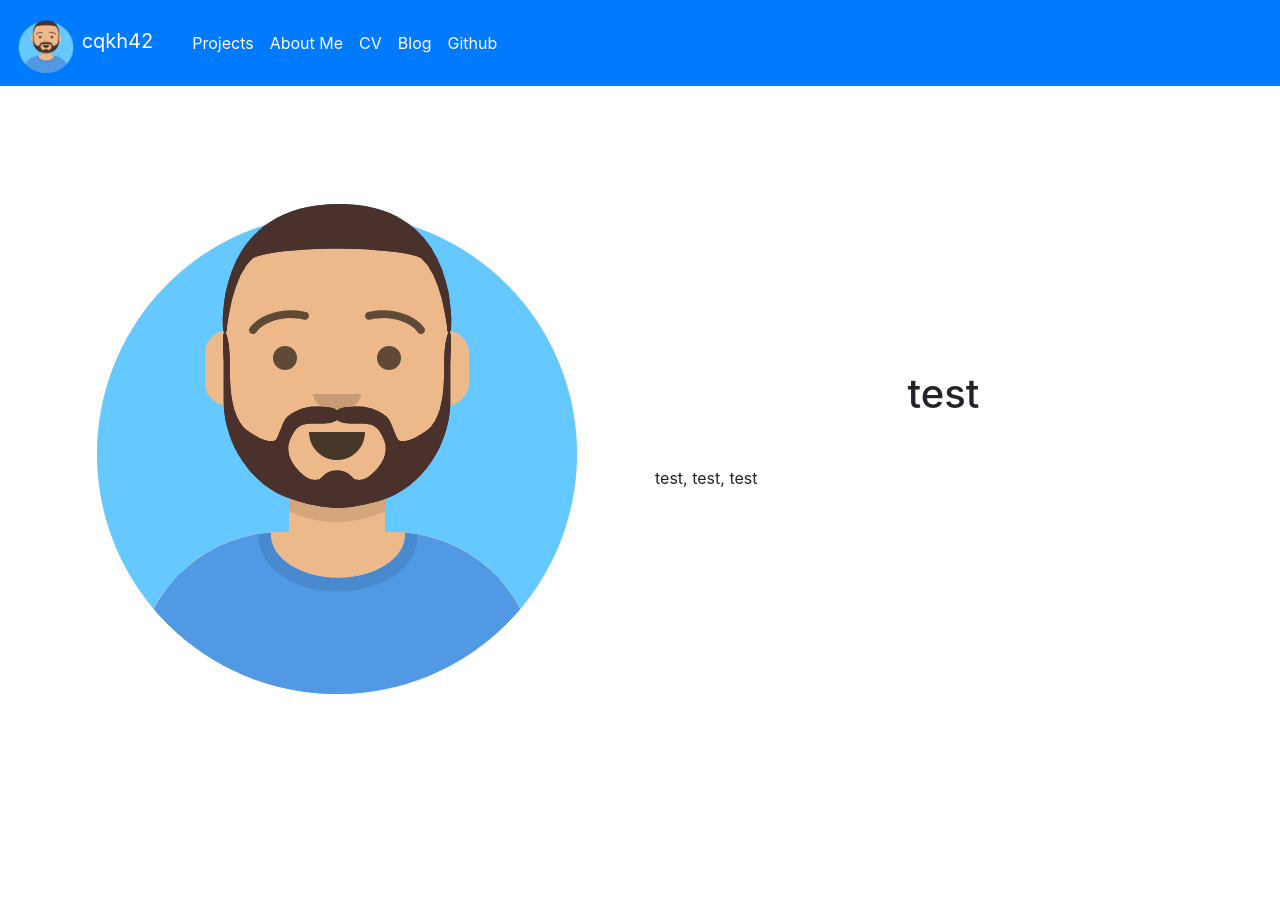
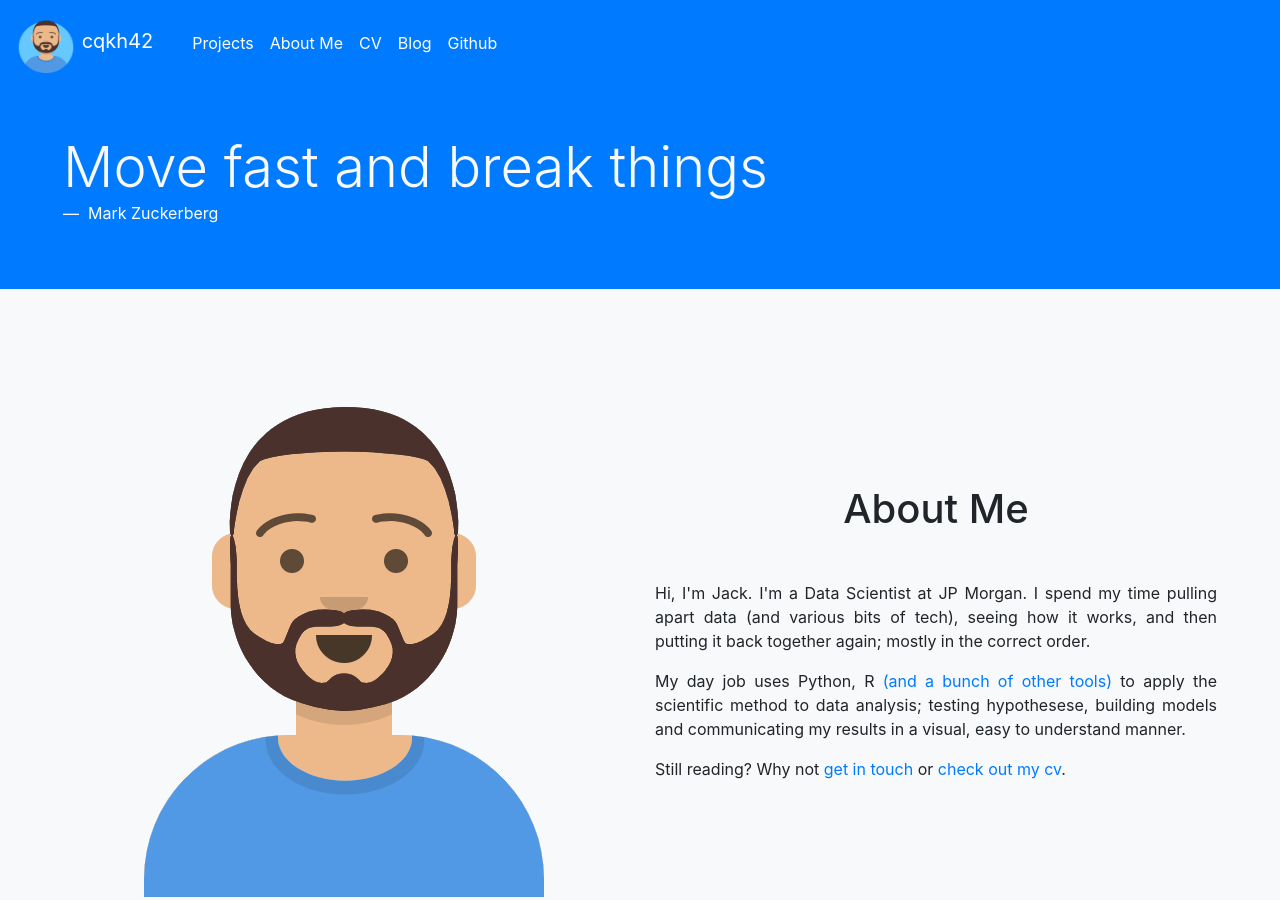
Before and after one commit to cqkh42/cqkh42.github.io, a Jekyll site: the page built from index.html, in a window 1280 px wide and 900 px high. Built offline with Jekyll 4.4.1, drawn with Linux system fonts in a browser that asks for light colours.

Commit message:
Update index.html

```diff
--- a/index.html
+++ b/index.html
@@ -7,9 +7,7 @@ url: https://cqkh42.github.io
 custom_css: index.css
 custom_js: index.js
 ---
-<!-- index.html -->
-<!--
-<body class="bg-light container-fluid" id="intro">
+<div class="bg-light container-fluid" id="intro">
   <div class="row justify-content-center bg-primary text-light py-2 px-2 py-md-5 px-md-5">
     <div class="col">
       <blockquote class="blockquote">
@@ -31,6 +29,7 @@ custom_js: index.js
       <p>Still reading? Why not <a href="mailto:jackcooper93@gmail.com">get in touch</a> or <a href="{{ site.url }}/cv">check out my cv</a>.</p>
     </div>
   </div>
+  <!--
   <div class="row justify-content-around py-2 py-md-5 px-2 px-md-5" id="projects">
     <div class="col-md align-self-center ml-md-auto text-center">
       <h1 class="text-center my-md-5 my-2">What I've Done</h1>
@@ -57,7 +56,6 @@ custom_js: index.js
     <div class="col">Check out my github too</div>
     <div class="col">
 <!--      <i class="fab fa-github" style="font-size: 400px"></i>-->
-<!--    </div>
+<!--</div>
   </div>
-  </body>
--->
+  </body> -->
```
